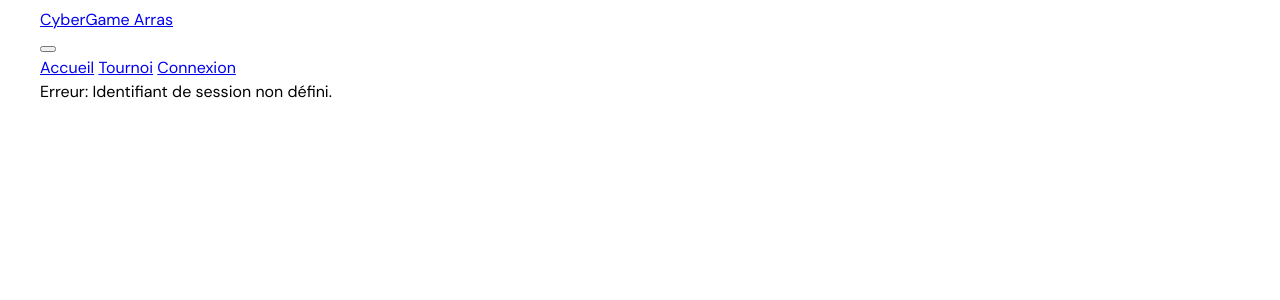
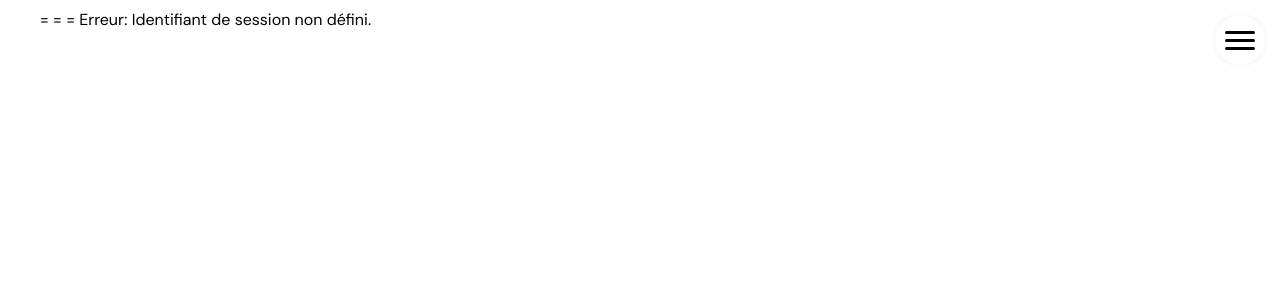
Before and after one commit to AndreaPastourel/tulipe, a PHP site: page /crud/tulipe/crudTulipe.php in a window 1280 px wide. Shown: the top 300 px of the page. Run offline with PHP 8.4, Linux system fonts and the light colour scheme; some libraries are stand-ins or nearby versions.

Commit message:
Ajout du style de la navbar

```diff
--- a/css/style.css
+++ b/css/style.css
@@ -309,3 +309,197 @@ input {
 #clear-btn:hover {
     background-color: #4a148c;
 }
+
+/*header section*/
+.header_section {
+    position: absolute;
+    top: 0;
+    width: 100%;
+    z-index: 9;
+  }
+
+  .header_section .nav_container {
+    margin: 0 auto;
+  }
+
+  .header_section.innerpage_header {
+    position: relative;
+    background: #3a3f58;
+    padding: 10px 0;
+  }
+
+  .custom_nav-container {
+    padding: 10px 0;
+  }
+
+  .custom_menu-btn {
+    position: fixed;
+    right: 15px;
+    top: 15px;
+    width: 50px;
+    height: 50px;
+  }
+
+  .custom_menu-btn::before {
+    content: "";
+    position: absolute;
+    top: 0;
+    right: 0;
+    width: 100%;
+    height: 100%;
+    background-color: white;
+    -webkit-box-shadow: 0 0 5px 0 rgba(0, 0, 0, 0.07);
+            box-shadow: 0 0 5px 0 rgba(0, 0, 0, 0.07);
+    z-index: 7;
+    border-radius: 100%;
+    -webkit-transition: all .3s;
+    transition: all .3s;
+  }
+
+  .custom_menu-btn.menu_btn-style::before {
+    width: 100vh;
+    height: 100vh;
+    background-color: #3a3f58;
+    -webkit-transform: scale(5);
+            transform: scale(5);
+    border-radius: 0;
+  }
+
+  .custom_menu-btn button {
+    width: 50px;
+    height: 50px;
+    outline: none;
+    border: none;
+    border-radius: 100%;
+    display: -webkit-box;
+    display: -ms-flexbox;
+    display: flex;
+    -webkit-box-orient: vertical;
+    -webkit-box-direction: normal;
+        -ms-flex-direction: column;
+            flex-direction: column;
+    -webkit-box-align: center;
+        -ms-flex-align: center;
+            align-items: center;
+    -webkit-box-pack: center;
+        -ms-flex-pack: center;
+            justify-content: center;
+    background-color: transparent;
+    position: relative;
+    z-index: 999;
+    margin: 0;
+  }
+
+  .custom_menu-btn button span {
+    display: block;
+    width: 30px;
+    height: 3px;
+    background-color: #000000;
+    margin: 2.5px 0;
+    -webkit-transition: all 0.3s;
+    transition: all 0.3s;
+    border-radius: 15px;
+  }
+
+  .custom_menu-btn .s-2 {
+    -webkit-transition: all 0.1s;
+    transition: all 0.1s;
+  }
+
+  .menu_btn-style button span {
+    background-color: #ffffff;
+  }
+
+  .menu_btn-style button .s-1 {
+    -webkit-transform: rotate(45deg) translate(6px, 6px);
+            transform: rotate(45deg) translate(6px, 6px);
+  }
+
+  .menu_btn-style button .s-2 {
+    -webkit-transform: translateX(100px);
+            transform: translateX(100px);
+  }
+
+  .menu_btn-style button .s-3 {
+    -webkit-transform: rotate(-45deg) translate(5px, -5px);
+            transform: rotate(-45deg) translate(5px, -5px);
+  }
+
+  .overlay {
+    height: 100%;
+    width: 0;
+    position: fixed;
+    top: 0;
+    left: 0;
+    overflow-x: hidden;
+    -webkit-transition: 0.5s;
+    transition: 0.5s;
+    z-index: 9;
+  }
+
+  .overlay .closebtn {
+    position: absolute;
+    top: 0;
+    right: 30px;
+    font-size: 60px;
+  }
+
+  .overlay a {
+    padding: 0px;
+    text-decoration: none;
+    font-size: 22px;
+    color: #ffffff;
+    display: block;
+    -webkit-transition: 0.3s;
+    transition: 0.3s;
+    margin-bottom: 15px;
+    text-transform: uppercase;
+    font-weight: 600;
+    opacity: 0;
+  }
+
+  .overlay a:hover {
+    color: #e45441;
+  }
+
+  .overlay-content {
+    position: relative;
+    top: 30%;
+    width: 100%;
+    text-align: center;
+    margin-top: 30px;
+    z-index: 99;
+  }
+
+  .menu_width {
+    width: 100%;
+  }
+
+  .menu_width.overlay a {
+    opacity: 1;
+  }
+
+  a,
+  a:hover,
+  a:focus {
+    text-decoration: none;
+  }
+
+  a:hover,
+  a:focus {
+    color: initial;
+  }
+
+  .btn,
+  .btn:focus {
+    outline: none !important;
+    -webkit-box-shadow: none;
+            box-shadow: none;
+  }
+
+  .navbar-brand span {
+    font-size: 24px;
+    font-weight: 700;
+    color: #ffffff;
+    text-transform: uppercase;
+  }
--- a/navbar/navbar.php
+++ b/navbar/navbar.php
@@ -1,12 +1,14 @@
+=
+=
+<link href="tulipe/css/style.css" rel="stylesheet" />
+=
+
+
+
   <!-- header section strats -->
   <header class="header_section">
     <div class="container-fluid">
       <nav class="navbar navbar-expand-lg custom_nav-container">
-        <a class="navbar-brand" href="index.html">
-          <span>
-            CyberGame Arras
-          </span>
-        </a>
         <div class="" id="">
 
         <div class="custom_menu-btn">
```
